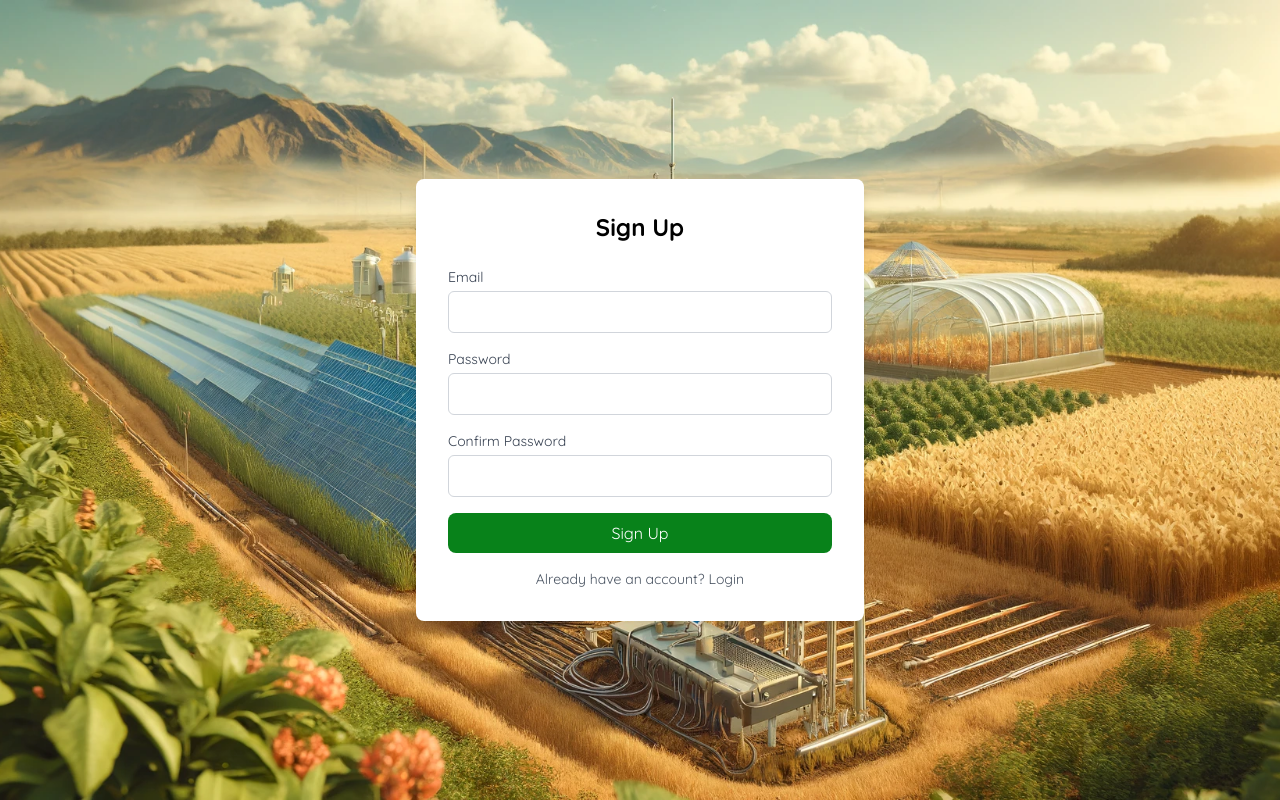
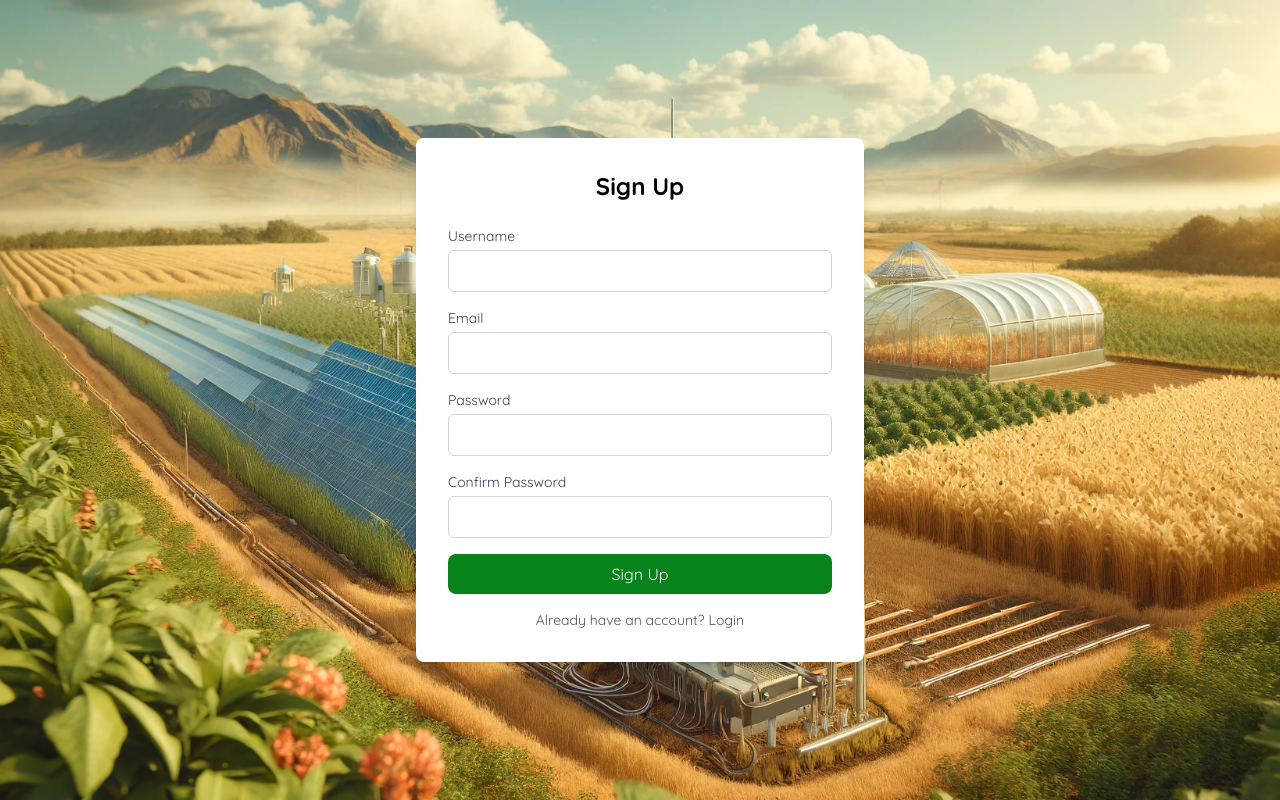
Before and after one commit to KilimoGuard/KilimoGuardFrontend, a Vue app: page /signup in a window 1280 px wide. Built offline with nearby package versions, Linux system fonts and the light colour scheme.

Commit message:
adjuested signup

```diff
--- a/src/views/SignUp.vue
+++ b/src/views/SignUp.vue
@@ -1,19 +1,32 @@
 <template>
-  <div class="min-h-screen bg-cover bg-center bg-no-repeat flex items-center justify-center" :style="{ backgroundImage: `url(${backgroundImage})` }">
+  <div class="min-h-screen bg-cover bg-center bg-no-repeat flex items-center justify-center"
+       :style="{ backgroundImage: `url(${backgroundImage})` }">
     <div class="w-full max-w-md bg-white shadow-lg rounded-lg p-8">
       <h2 class="text-2xl font-bold text-center mb-6">Sign Up</h2>
       <form @submit.prevent="handleSignUp">
         <div class="mb-4">
+          <label for="email" class="block text-sm font-medium text-gray-700">Username</label>
+          <input type="text" id="username" v-model="username"
+                 class="mt-1 block w-full p-2 border border-gray-300 rounded-md focus:outline-none focus:ring focus:ring-dark-green focus:border-dark-green"
+                 required>
+        </div>
+        <div class="mb-4">
           <label for="email" class="block text-sm font-medium text-gray-700">Email</label>
-          <input type="email" id="email" v-model="email" class="mt-1 block w-full p-2 border border-gray-300 rounded-md focus:outline-none focus:ring focus:ring-dark-green focus:border-dark-green" required>
+          <input type="email" id="email" v-model="email"
+                 class="mt-1 block w-full p-2 border border-gray-300 rounded-md focus:outline-none focus:ring focus:ring-dark-green focus:border-dark-green"
+                 required>
         </div>
         <div class="mb-4">
           <label for="password" class="block text-sm font-medium text-gray-700">Password</label>
-          <input type="password" id="password" v-model="password" class="mt-1 block w-full p-2 border border-gray-300 rounded-md focus:outline-none focus:ring focus:ring-dark-green focus:border-dark-green" required>
+          <input type="password" id="password" v-model="password"
+                 class="mt-1 block w-full p-2 border border-gray-300 rounded-md focus:outline-none focus:ring focus:ring-dark-green focus:border-dark-green"
+                 required>
         </div>
         <div class="mb-4">
           <label for="confirmPassword" class="block text-sm font-medium text-gray-700">Confirm Password</label>
-          <input type="password" id="confirmPassword" v-model="confirmPassword" class="mt-1 block w-full p-2 border border-gray-300 rounded-md focus:outline-none focus:ring focus:ring-dark-green focus:border-dark-green" required>
+          <input type="password" id="confirmPassword" v-model="confirmPassword"
+                 class="mt-1 block w-full p-2 border border-gray-300 rounded-md focus:outline-none focus:ring focus:ring-dark-green focus:border-dark-green"
+                 required>
         </div>
         <button type="submit" class="w-full bg-dark-green text-white p-2 rounded-lg hover:bg-green-700">Sign Up</button>
       </form>
@@ -30,6 +43,7 @@ export default {
   name: 'SignUp',
   data() {
     return {
+      username: '',
       email: '',
       password: '',
       confirmPassword: '',
@@ -39,7 +53,7 @@ export default {
   methods: {
     handleSignUp() {
       // Handle sign up logic here
-      console.log('Signing up with:', this.email, this.password);
+      console.log('Signing up with:',this.username, this.email, this.password);
 
       // Redirect to Dashboard after signup
       this.$router.push('/dashboard');
```
